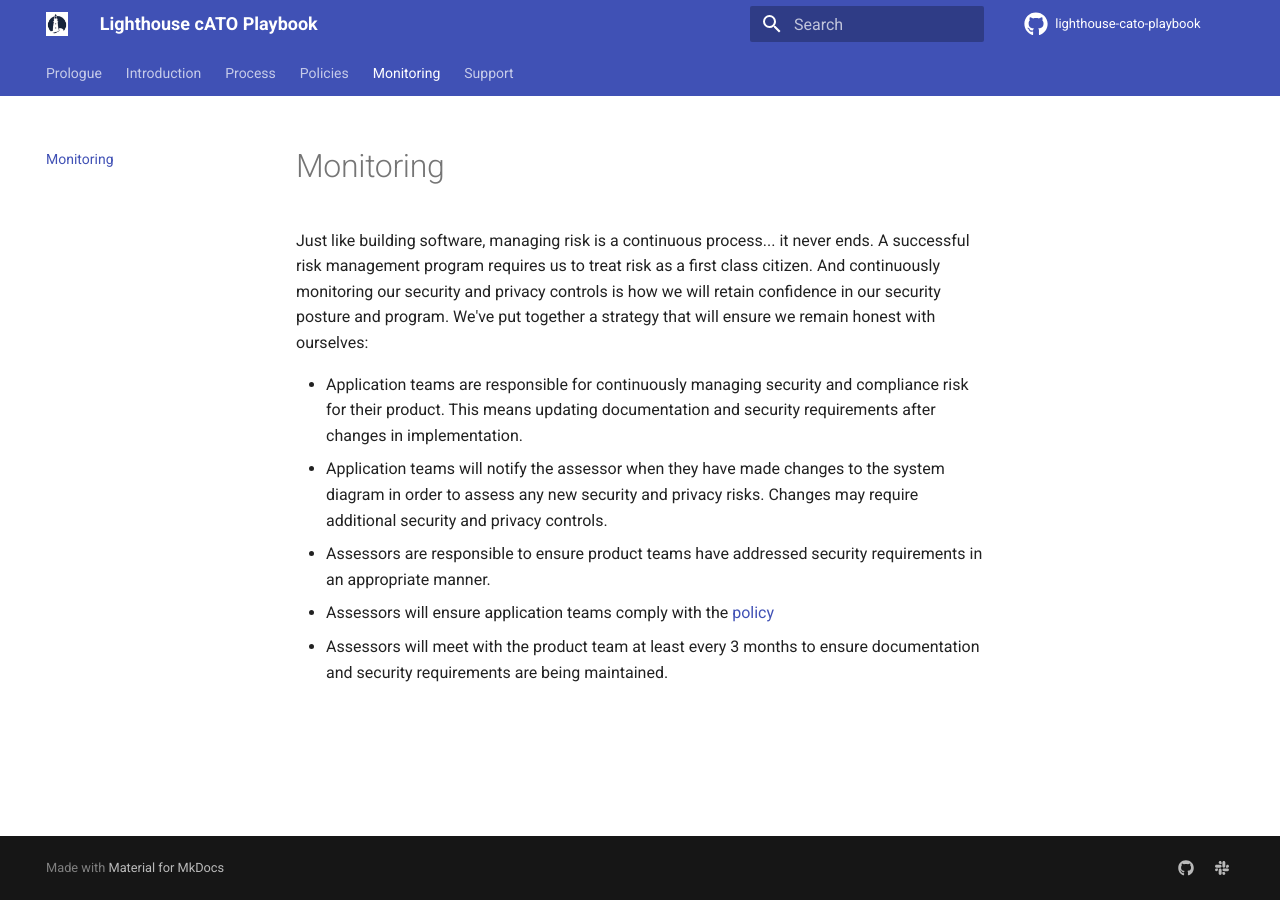
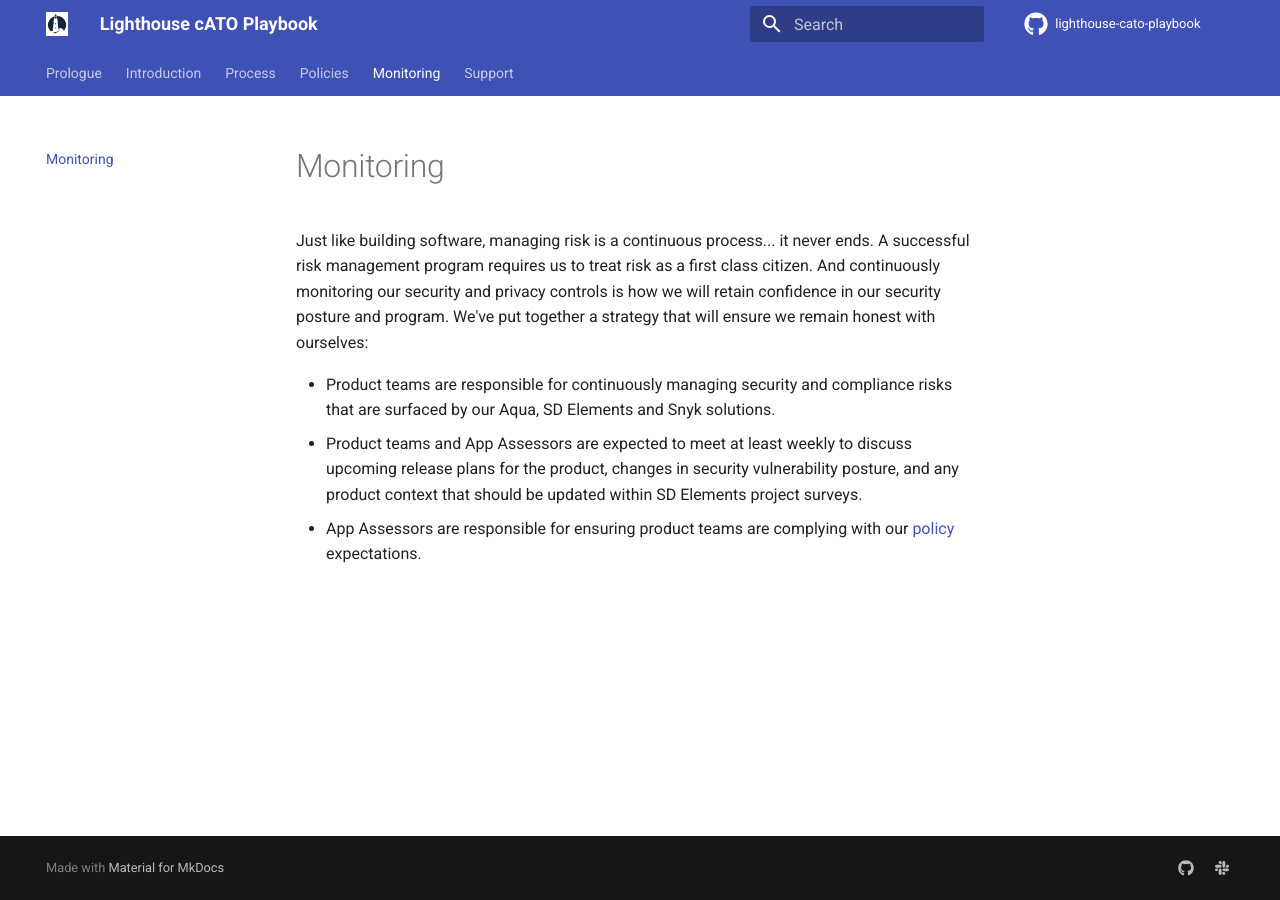
Before and after one commit to rise8-us/cato-playbook, an MkDocs documentation site: the page built from docs/monitoring.md, in a window 1280 px wide. Built offline with MkDocs 1.6.1 and Material for MkDocs 9.7.7, drawn with Linux system fonts in a browser that asks for light colours; comment, search, counter and statistics services are not loaded.

Commit message:
Update monitoring.md

```diff
--- a/docs/monitoring.md
+++ b/docs/monitoring.md
@@ -5,11 +5,6 @@ program requires us to treat risk as a first class citizen. And continuously mon
 controls is how we will retain confidence in our security posture and program. We've put together a strategy that will
 ensure we remain honest with ourselves:
 
-- Application teams are responsible for continuously managing security and compliance risk for their product. This
-means updating documentation and security requirements after changes in implementation.
-- Application teams will notify the assessor when they have made changes to the system diagram in order to assess any
-new security and privacy risks. Changes may require additional security and privacy controls.
-- Assessors are responsible to ensure product teams have addressed security requirements in an appropriate manner.
-- Assessors will ensure application teams comply with the [policy](policy.md)
-- Assessors will meet with the product team at least every 3 months to ensure documentation and security requirements
-are being maintained.
+- Product teams are responsible for continuously managing security and compliance risks that are surfaced by our Aqua, SD Elements and Snyk solutions.
+- Product teams and App Assessors are expected to meet at least weekly to discuss upcoming release plans for the product, changes in security vulnerability posture, and any product context that should be updated within SD Elements project surveys.
+- App Assessors are responsible for ensuring product teams are complying with our [policy](policy.md) expectations.
```
